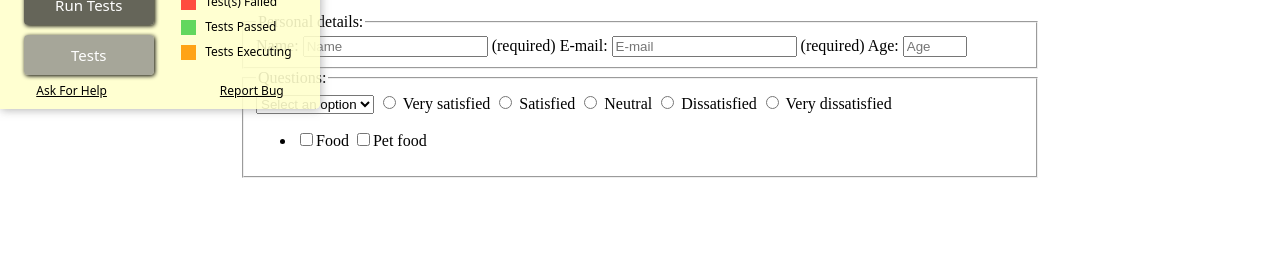
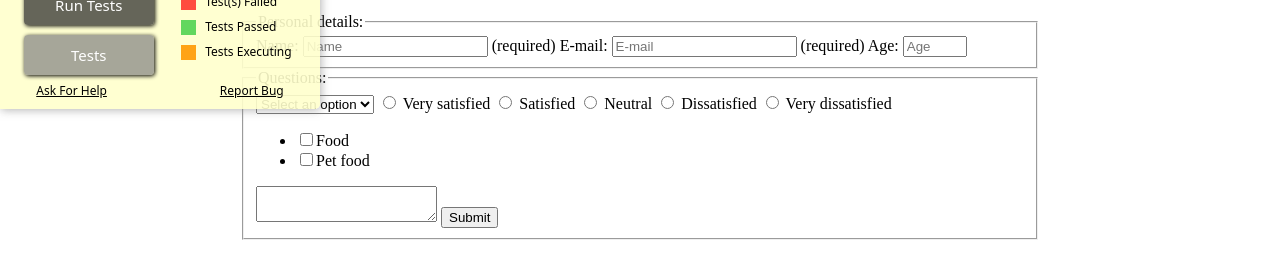
Before and after one commit to kisskatalin/freeCodeCamp, a plain HTML site: page ResponsiveWebDesign/Survey/index.html in a window 1280 px wide. Shown: the part 101-380 px from the top of the page. Drawn offline with Linux system fonts and the light colour scheme.

Commit message:
Add textarea and button

```diff
--- a/ResponsiveWebDesign/Survey/index.html
+++ b/ResponsiveWebDesign/Survey/index.html
@@ -38,11 +38,13 @@
                 <input type="radio" name="score" value="v-dissatisfied"> Very dissatisfied
 
             <ul>
-                <li>
-                    <input type="checkbox" name="checkbox" value="food">Food
-                    <input type="checkbox" name="checkbox" value="p-food">Pet food
-                </li>
+                <li><input type="checkbox" name="checkbox" value="food">Food</li>
+                <li><input type="checkbox" name="checkbox" value="p-food">Pet food</li>
             </ul>
+
+            <textarea name="comments"></textarea>
+
+            <button type="submit" id="submit">Submit</button>
 
 
         </fieldset>
```
